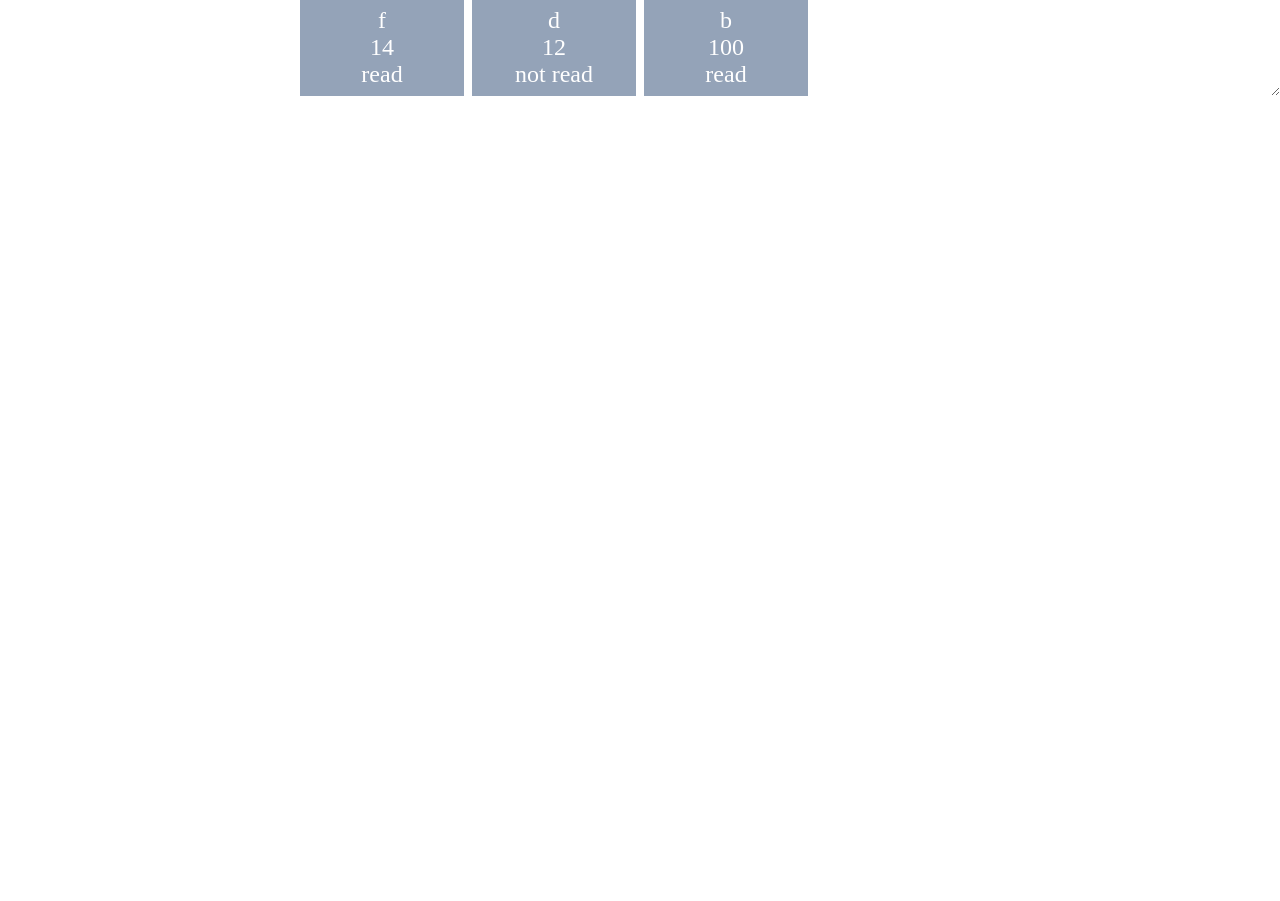
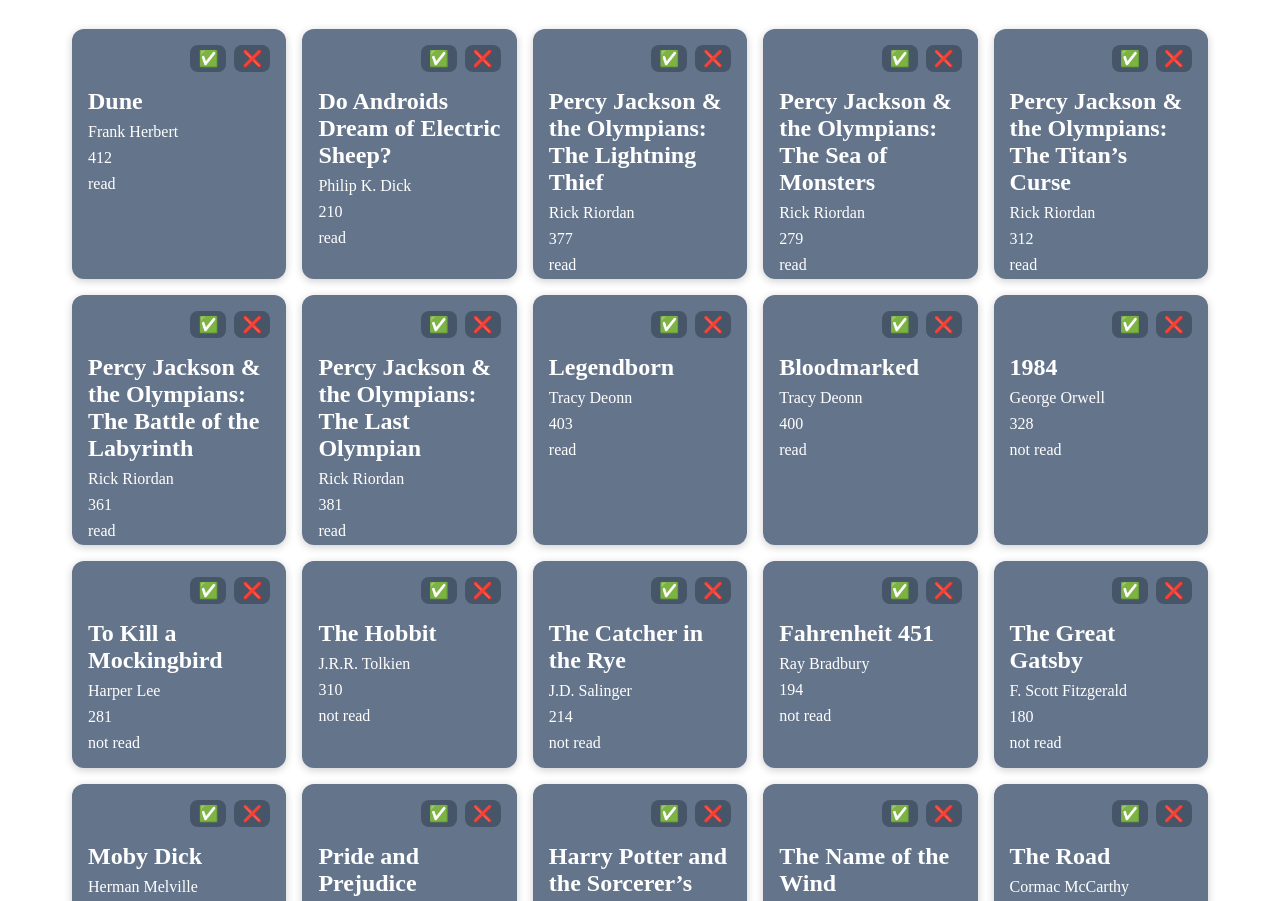
Before and after one commit to HaTruong05/lib-app, a plain HTML site: page index.html in a window 1280 px wide. Shown: the part 187-1088 px from the top of the page. Before the commit the page ends 800 px from the top, so only its background shows below. Drawn offline with Linux system fonts and the light colour scheme.

Commit message:
Finalize styling and populate with real books.

```diff
--- a/index.html
+++ b/index.html
@@ -6,9 +6,10 @@
     <title>Document</title>
     <script src="javascript.js" defer></script>
     <link rel="stylesheet" href="styles.css">
+    <link href="https://fonts.googleapis.com/css2?family=Dancing+Script&display=swap" rel="stylesheet">
 </head>
 <body>
-    <h1>Your Library</h1>
+    <h1>Ha's Library</h1>
     <div class="add-book" id="add-book">
         <button>New Book</button>
     </div>
--- a/javascript.js
+++ b/javascript.js
@@ -110,12 +110,28 @@ addButton.addEventListener('click', () => {
     }
 })
 
-book1 = new Book('a', 'b', 100, true);
-book2 = new Book('c', 'd', 12, false);
-book3 = new Book('e', 'f', 14, true);
+const books = [
+  new Book('The Road', 'Cormac McCarthy', 287, false),
+  new Book('The Name of the Wind', 'Patrick Rothfuss', 662, false),
+  new Book('Harry Potter and the Sorcerer’s Stone', 'J.K. Rowling', 309, false),
+  new Book('Pride and Prejudice', 'Jane Austen', 279, false),
+  new Book('Moby Dick', 'Herman Melville', 635, false),
+  new Book('The Great Gatsby', 'F. Scott Fitzgerald', 180, false),
+  new Book('Fahrenheit 451', 'Ray Bradbury', 194, false),
+  new Book('The Catcher in the Rye', 'J.D. Salinger', 214, false),
+  new Book('The Hobbit', 'J.R.R. Tolkien', 310, false),
+  new Book('To Kill a Mockingbird', 'Harper Lee', 281, false),
+  new Book('1984', 'George Orwell', 328, false),
+  new Book('Bloodmarked', 'Tracy Deonn', 400, true),
+  new Book('Legendborn', 'Tracy Deonn', 403, true),
+  new Book('Percy Jackson & the Olympians: The Last Olympian', 'Rick Riordan', 381, true),
+  new Book('Percy Jackson & the Olympians: The Battle of the Labyrinth', 'Rick Riordan', 361, true),
+  new Book('Percy Jackson & the Olympians: The Titan’s Curse', 'Rick Riordan', 312, true),
+  new Book('Percy Jackson & the Olympians: The Sea of Monsters', 'Rick Riordan', 279, true),
+  new Book('Percy Jackson & the Olympians: The Lightning Thief', 'Rick Riordan', 377, true),
+  new Book('Do Androids Dream of Electric Sheep?', 'Philip K. Dick', 210, true),
+  new Book('Dune', 'Frank Herbert', 412, true),
+];
 
-addBookToLibrary(book1);
-addBookToLibrary(book2);
-addBookToLibrary(book3);
-
+books.forEach(book => addBookToLibrary(book));
 displayLibrary(myLibrary);
--- a/styles.css
+++ b/styles.css
@@ -4,10 +4,14 @@
     font-family: 'Times New Roman', Times, serif;
 }
 
-h1{
-    display: flex;
-    justify-content: center;
-    align-items: center;
+*, *::before, *::after {
+    box-sizing: border-box;
+}
+
+h1 {
+    font-family: 'Dancing Script', cursive;
+    font-size: 6rem;
+    text-align: center;
     margin: 16px;
 }
 
@@ -37,13 +41,19 @@ button {
 }
 
 .bookButton {
-    padding: 0 4px;
-    background-color: #94a3b8;
+    background-color: #475569;
+    color: white;
+    border-radius: 8px;
+    cursor: pointer;
+    font-size: 1rem;
+    padding: 4px 8px;
 }
 
 .bookButtons {
     display: flex;
-    justify-content: space-between;
+    justify-content: flex-end;
+    gap: 8px;
+    margin-bottom: 8px;
 }
 
 #cancel, #add {
@@ -52,22 +62,29 @@ button {
     margin-right: 12px;
 }
 
-.entries{
-    display: grid;
-    resize: both;
-    overflow: auto;
-    padding: 0 300px;
+.entry {
+    word-wrap: break-word;
+    white-space: normal;
+    overflow-wrap: break-word;
+    max-height: 250px;
+    overflow-y: auto;
+    background-color: #64748b;
+    text-align: left;
+    color: white;
+    font-size: 1rem;
+    padding: 16px;
+    border-radius: 12px;
+    box-shadow: 0 2px 8px rgba(0, 0, 0, 0.2);
+    display: flex;
+    flex-direction: column;
     gap: 8px;
-    grid-template-rows: 1fr;
-    grid-template-columns: repeat(auto-fill, minmax(150px, 1fr));
-    grid-auto-rows: 1fr;
 }
 
-.entry {
-    background-color: #94a3b8;
-    text-align: center;
-    color: white;
-    font-size: 1.5rem;
-    padding: 8px;
-
+.entries {
+    display: grid;
+    gap: 16px;
+    padding: 16px 32px;
+    grid-template-columns: repeat(auto-fill, minmax(200px, 1fr));
+    margin: 0 auto;
+    max-width: 1200px;
 }
```
